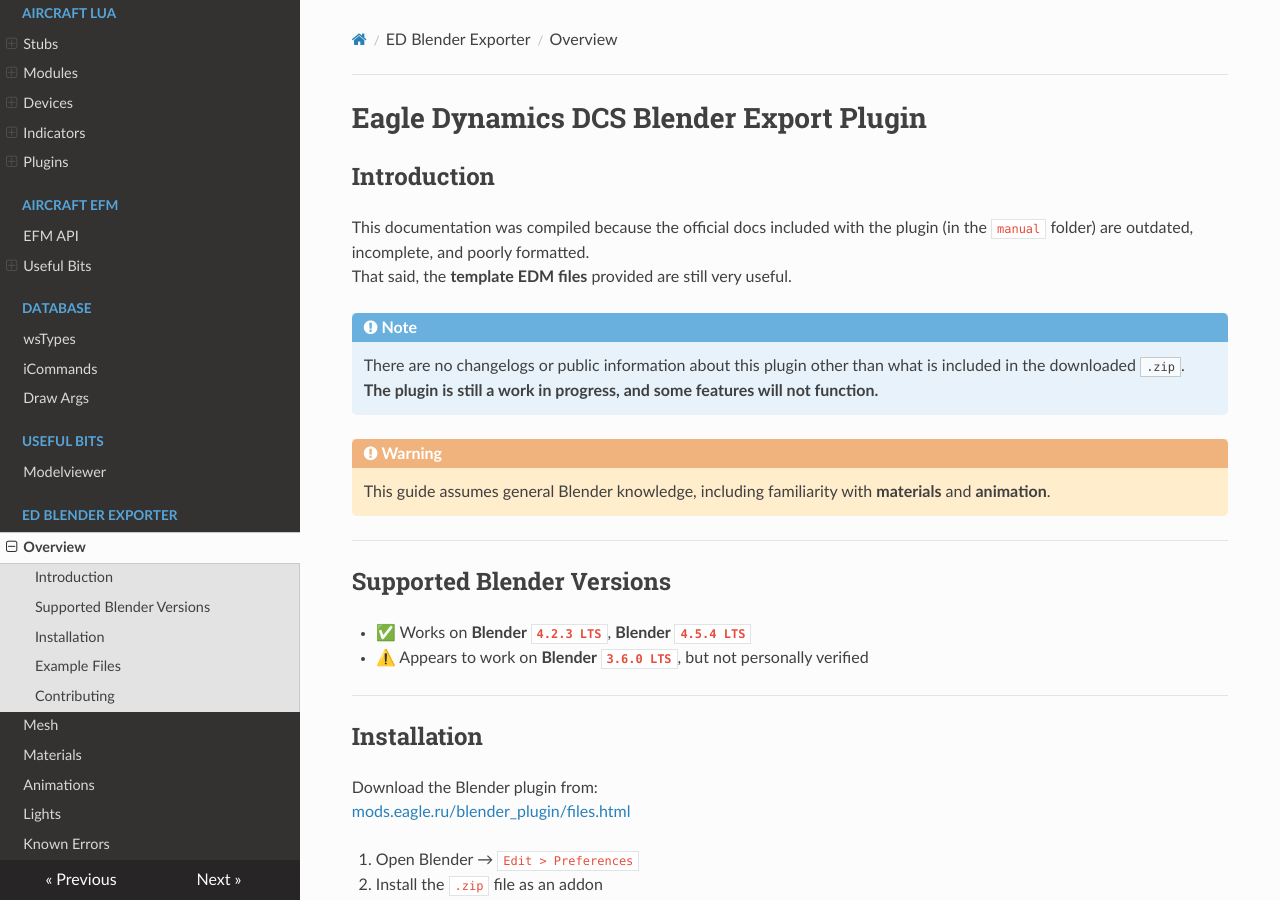
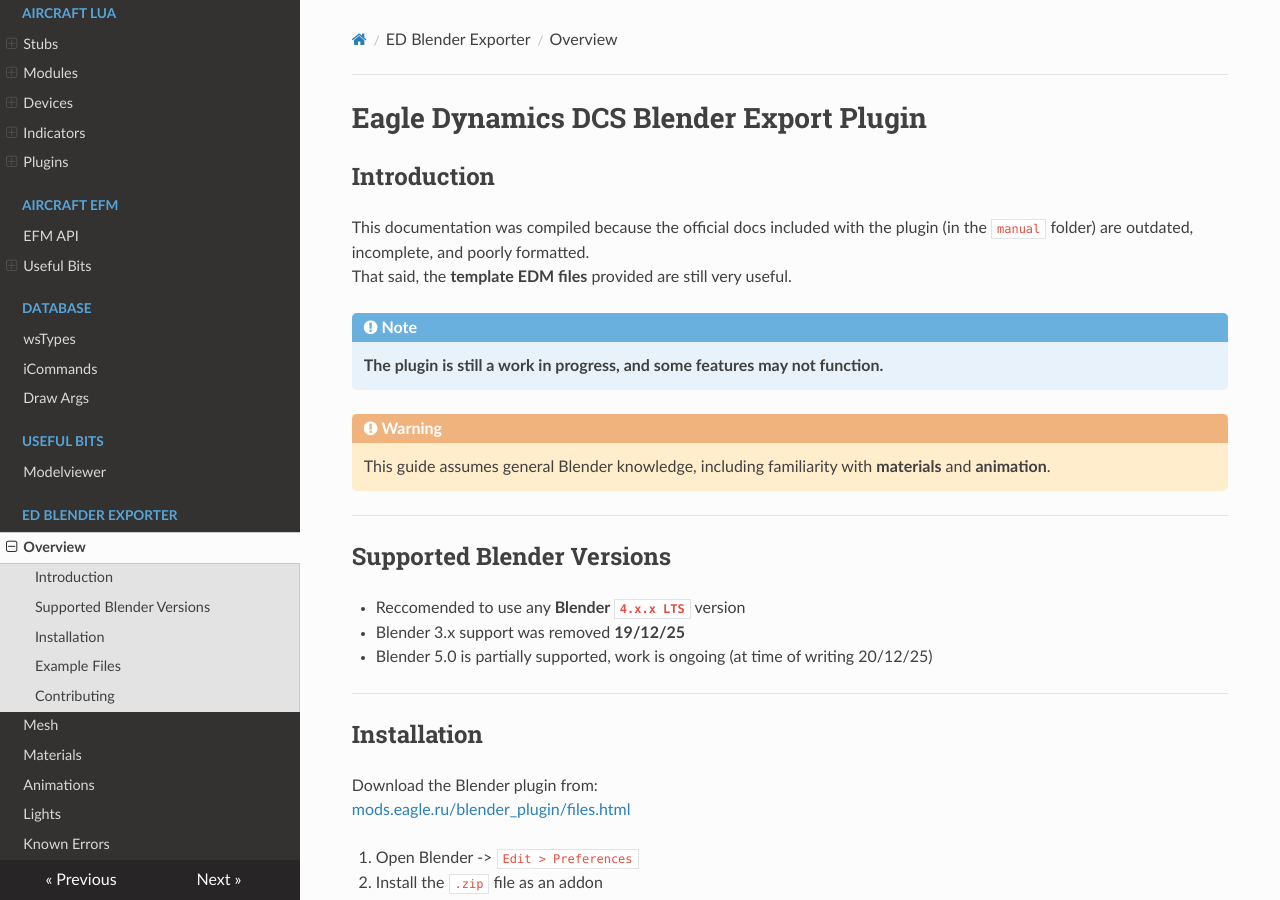
Before and after one commit to DCS-OpenSource/dcs-opensource-modding-guide, an MkDocs documentation site: the page built from docs/EDM-Export/Overview.md, in a window 1280 px wide and 900 px high. Built offline with MkDocs 1.6.1, drawn with Linux system fonts in a browser that asks for light colours; nearby versions of some CDN libraries.

Commit message:
updated version info in overview based on new info

```diff
--- a/docs/EDM-Export/Overview.md
+++ b/docs/EDM-Export/Overview.md
@@ -5,8 +5,7 @@
 That said, the **template EDM files** provided are still very useful.
 
 !!! note
-    There are no changelogs or public information about this plugin other than what is included in the downloaded `.zip`.
-    **The plugin is still a work in progress, and some features will not function.**
+    **The plugin is still a work in progress, and some features may not function.**
 
 !!! warning
     This guide assumes general Blender knowledge, including familiarity with **materials** and **animation**.
@@ -15,8 +14,9 @@
 
 ## Supported Blender Versions
 
-- ✅ Works on **Blender `4.2.3 LTS`**, **Blender `4.5.4 LTS`**
-- ⚠️ Appears to work on **Blender `3.6.0 LTS`**, but not personally verified
+- Reccomended to use any **Blender `4.x.x LTS`** version
+- Blender 3.x support was removed **19/12/25**
+- Blender 5.0 is partially supported, work is ongoing (at time of writing 20/12/25)
 
 ---
 
@@ -25,7 +25,7 @@
 Download the Blender plugin from:
 [mods.eagle.ru/blender_plugin/files.html](https://mods.eagle.ru/blender_plugin/files.html){:target="_blank"}
 
-1. Open Blender → `Edit > Preferences`
+1. Open Blender -> `Edit > Preferences`
 2. Install the `.zip` file as an addon
 
 ---
```
